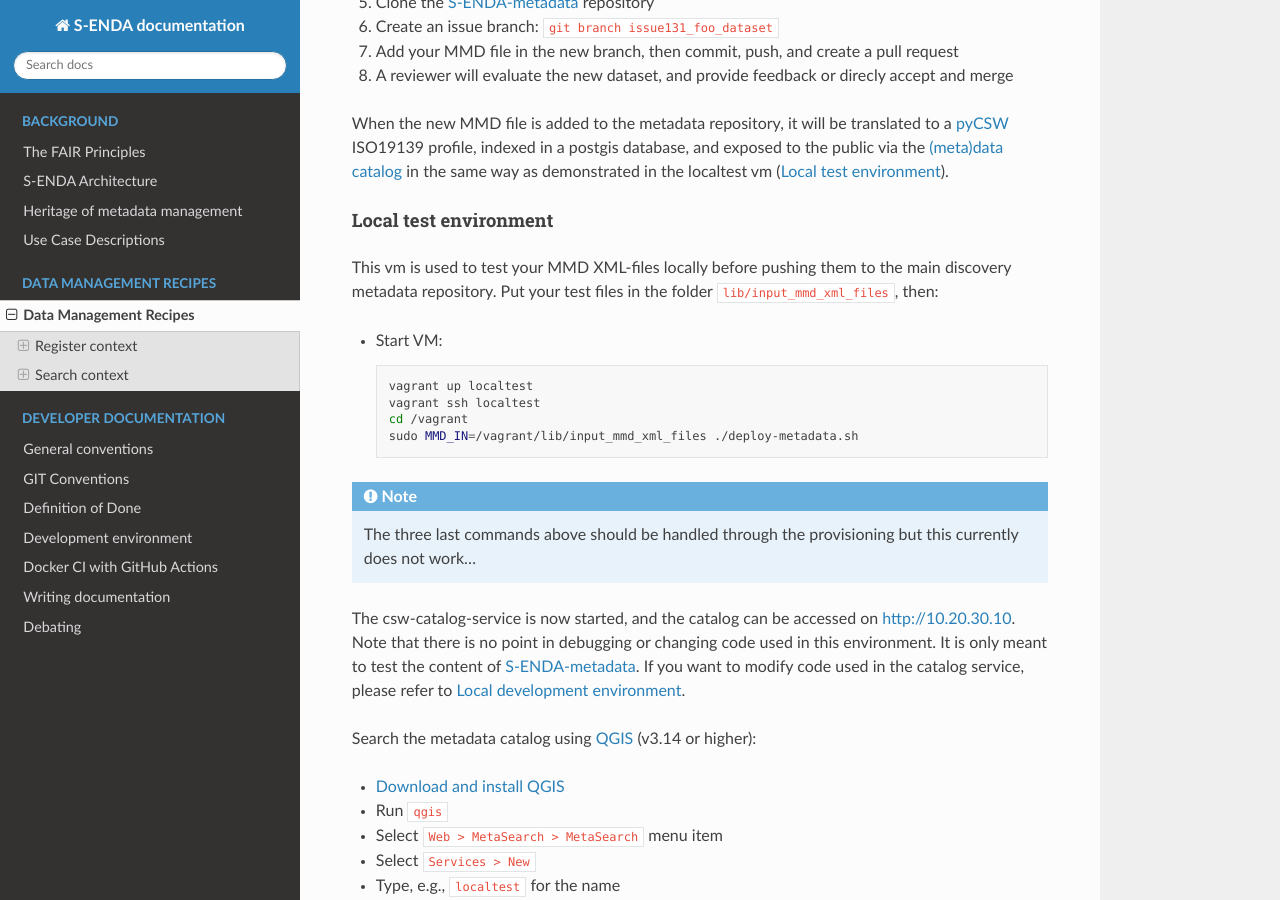
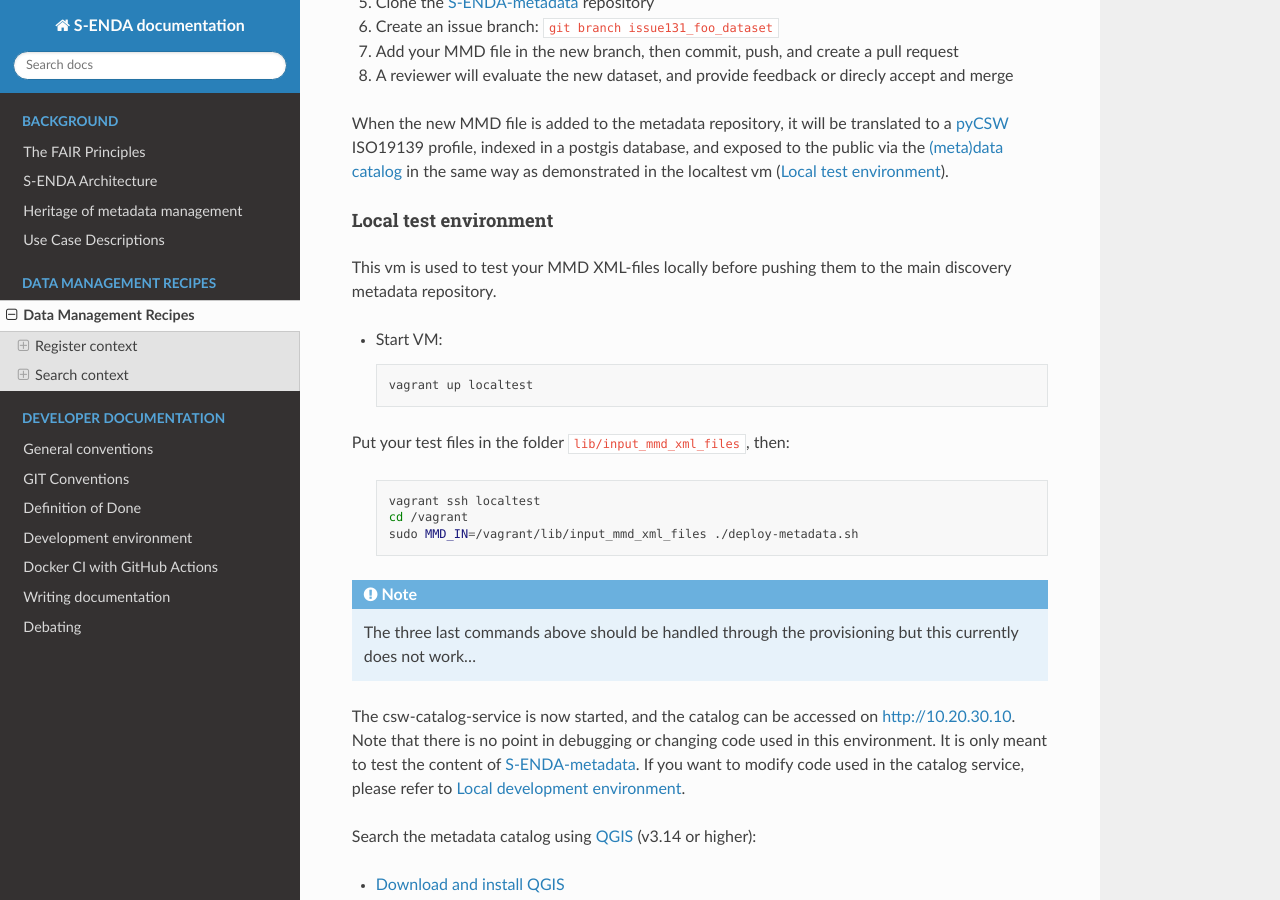
Before and after one commit to metno/S-ENDA-documentation, a Sphinx documentation site: the page built from source/dm_recipes.rst, in a window 1280 px wide and 900 px high, scrolled down 779 px. Built offline with Sphinx 7.4.7 and the Read the Docs theme 2.0.0, drawn with Linux system fonts in a browser that asks for light colours.

Commit message:
metno/S-ENDA-project-plan#308, GH-194: minor clarification..

```diff
--- a/source/dm_recipes.rst
+++ b/source/dm_recipes.rst
@@ -44,13 +44,18 @@ When the new MMD file is added to the metadata repository, it will be translated
 Local test environment
 ----------------------
 
-This vm is used to test your MMD XML-files locally before pushing them to the main discovery metadata repository. Put your test files in the folder ``lib/input_mmd_xml_files``, then:
+This vm is used to test your MMD XML-files locally before pushing them to the main discovery metadata repository.
 
 * Start VM:
 
   .. code-block:: bash
 
     vagrant up localtest
+
+Put your test files in the folder ``lib/input_mmd_xml_files``, then:
+
+  .. code-block:: bash
+
     vagrant ssh localtest
     cd /vagrant
     sudo MMD_IN=/vagrant/lib/input_mmd_xml_files ./deploy-metadata.sh
```
